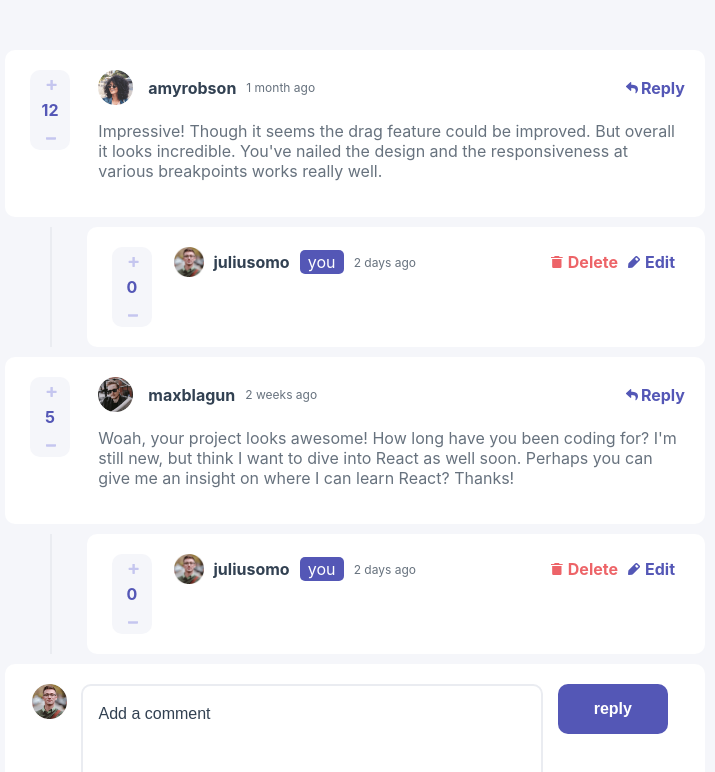
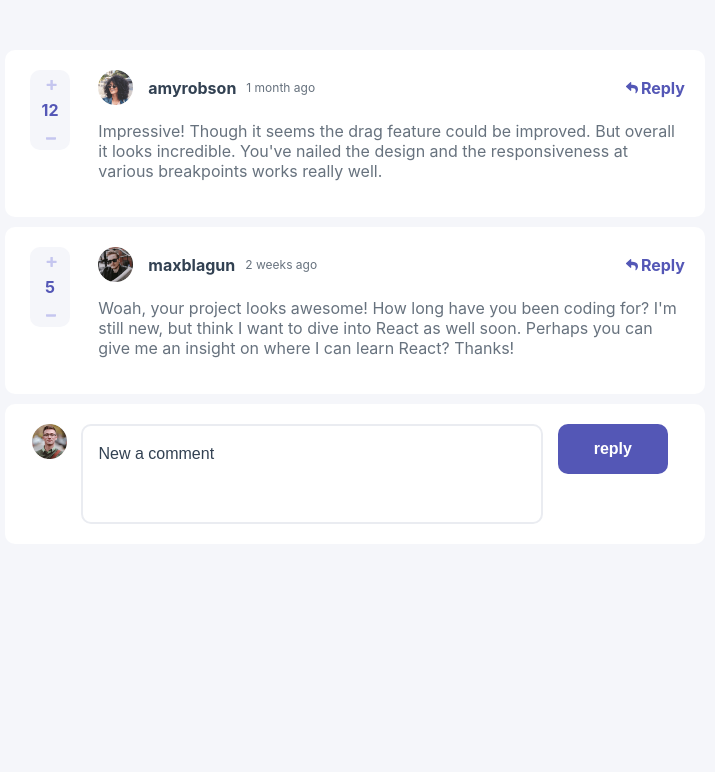
Before and after one commit to xflameyoke/interactive-comment-section-app, a React (Create React App) app: page / in a window 1280 px wide. Shown: the top 772 px of the page, without its empty margins (285-1000 px from the left). Built offline with nearby package versions, Linux system fonts and the light colour scheme.

Commit message:
fix: reply comment display

```diff
--- a/src/components/addComment/addComment.styled.ts
+++ /dev/null
@@ -1,55 +0,0 @@
-import styled, { keyframes } from 'styled-components';
-
-const come = keyframes`
-  0% {
-    opacity: 0;
-    transform: translateY(-100%);
-  }
-
-  100% {
-    opacity: 1;
-    transform: translateY(0);
-  }
-`;
-
-export const AddCommentStyled = styled.div`
-  margin: 10px 0 10px 0;
-  padding: 20px;
-  display: flex;
-  border-radius: 10px;
-  justify-content: space-around;
-  align-content: first-baseline;
-  line-height: 50px;
-  background: ${({ theme }) => theme.colors.white};
-  animation-name ${come};
-  animation-duration: 1s;
-  animation-iteration-count: ease-in;
-`;
-
-export const AddCommentAvatar = styled.img`
-  width: 35px;
-  height: 35px;
-`;
-
-export const AddCommentInput = styled.input`
-  width: 70%;
-  height: 100px;
-  border: 2px solid ${({ theme }) => theme.colors.lightGray};
-  border-radius: 10px;
-  box-sizing: border-box;
-  padding: 10px 0 50px 15px;
-  font-size: 16px;
-
-  ::placeholder {
-    color: ${({ theme }) => theme.colors.darkBlue};
-  }
-
-  &:focus {
-    outline: none;
-    border: 2px solid ${({ theme }) => theme.colors.lightGray};
-  }
-`;
-
-export const AddCommentButtonWrapper = styled.div`
-  margin-right: 10px;
-`;
--- a/src/components/addComment/addComment.tsx
+++ /dev/null
@@ -1,34 +0,0 @@
-import React, { ChangeEvent, useState } from 'react';
-import {
-  AddCommentAvatar,
-  AddCommentButtonWrapper,
-  AddCommentInput,
-  AddCommentStyled,
-} from './addComment.styled';
-import Avatar from '../../assets/avatars/image-juliusomo.png';
-import Button from '../button/button';
-
-const AddComment = () => {
-  const [comment, setComment] = useState('');
-
-  const commentDataHandler = (e: ChangeEvent<HTMLInputElement>) => {
-    setComment(e.target.value);
-  };
-
-  return (
-    <AddCommentStyled>
-      <AddCommentAvatar src={Avatar} alt="User Avatar" />
-      <AddCommentInput
-        type="text"
-        placeholder="Add a comment"
-        onChange={commentDataHandler}
-      />
-      <AddCommentButtonWrapper>
-        <Button button={'reply'} />
-        {comment}
-      </AddCommentButtonWrapper>
-    </AddCommentStyled>
-  );
-};
-
-export default AddComment;
--- /dev/null
+++ b/src/components/addReply/addReply.styled.ts
@@ -0,0 +1,21 @@
+import styled, { keyframes } from 'styled-components';
+
+const come = keyframes`
+  0% {
+    opacity: 0; transform: translateY(-100%);
+  }
+  100% {
+    opacity: 1; transform: translateY(0);
+  }
+`;
+
+export const AddReplyStyled = styled.div`
+  background: ${({ theme }) => theme.colors.white};
+  animation-name: ${come};
+  animation-duration: 1s;
+  animation-iteration-count: ease-in;
+  color: ${({ theme }) => theme.colors.grayishBlue};
+  height: 100px;
+  border-radius: 10px;
+  margin: 10px;
+`;
--- /dev/null
+++ b/src/components/addReply/addReply.tsx
@@ -0,0 +1,6 @@
+import React from 'react';
+import { AddReplyStyled } from './addReply.styled';
+
+const AddReply = () => <AddReplyStyled>Add Reply</AddReplyStyled>;
+
+export default AddReply;
--- a/src/components/comment/comment.styled.ts
+++ b/src/components/comment/comment.styled.ts
@@ -25,12 +25,6 @@ export const CommentStyled = styled.div`
 
   p {
     color: ${({ theme }) => theme.colors.grayishBlue};
-  }
-
-  input {
-    width: 90%;
-    height: 50px;
-    border: none;
   }
 `;
 
--- a/src/components/comment/comment.tsx
+++ b/src/components/comment/comment.tsx
@@ -11,8 +11,7 @@ import {
 } from './comment.styled';
 import IconReply from '../../assets/icons/icon-reply.svg';
 import ScoreCounter from '../scoreCounter/scoreCounter';
-import AddComment from '../addComment/addComment';
-import Reply from '../reply/reply';
+import AddReply from '../addReply/addReply';
 
 interface CommentProps {
   id: number;
@@ -25,6 +24,21 @@ interface CommentProps {
   };
   score: number;
   createdAt: string;
+  replies?: [
+    {
+      id: number;
+      content: string;
+      createdAt: string;
+      score: number;
+      replyingTo: string;
+      user: {
+        image: {
+          png: string;
+        };
+      };
+      username: string;
+    }
+  ];
 }
 
 const Comment = (props: CommentProps) => {
@@ -62,8 +76,7 @@ const Comment = (props: CommentProps) => {
           <p>{props.content}</p>
         </div>
       </CommentStyled>
-      <Reply />
-      <CommentReply>{replying ? <AddComment /> : ''}</CommentReply>
+      <CommentReply>{replying ? <AddReply /> : ''}</CommentReply>
     </>
   );
 };
--- a/src/components/commentList/commentList.tsx
+++ b/src/components/commentList/commentList.tsx
@@ -1,7 +1,8 @@
-import React, { useEffect, useState } from 'react';
+import React, { useState } from 'react';
 import Comment from '../comment/comment';
-import AddComment from '../addComment/addComment';
+import NewComment from '../newComment/newComment';
 import { CommentListStyled } from './commentList.styled';
+import dataJSON from '../../data.json';
 
 interface Comment {
   id: number;
@@ -14,8 +15,7 @@ interface Comment {
   };
   score: number;
   createdAt: string;
-  replies: [
-    {
+  replies: {
     id: number;
     content: string;
     createdAt: string;
@@ -25,26 +25,17 @@ interface Comment {
       image: {
         png: string;
       };
+      username: string;
     };
-      username: string;
-    }
-  ];
+  }[];
 }
 
 const CommentList = () => {
-  const [commentData, setCommentData] = useState<Array<Comment>>([]);
+  const [data, setData] = useState(dataJSON);
 
-  useEffect(() => {
-    const getData = async () => {
-      const response = await fetch('./data.json');
-      const data = await response.json();
-      setCommentData(data.comments);
-    };
+  const dataREPLY = data.comments[1].replies;
 
-    getData();
-  }, []);
-
-  const mappedData = commentData.map(
+  const mappedData = data.comments.map(
     ({ content, id, user, score, createdAt }) => (
       <div key={id}>
         <Comment
@@ -61,7 +52,7 @@ const CommentList = () => {
   return (
     <CommentListStyled>
       {mappedData}
-      <AddComment />
+      <NewComment />
     </CommentListStyled>
   );
 };
--- a/src/components/newComment/newComment.styled.ts
+++ b/src/components/newComment/newComment.styled.ts
@@ -1,5 +1,55 @@
-import styled from "styled-components";
+import styled, { keyframes } from 'styled-components';
+
+const come = keyframes`
+  0% {
+    opacity: 0;
+    transform: translateY(-100%);
+  }
+
+  100% {
+    opacity: 1;
+    transform: translateY(0);
+  }
+`;
 
 export const NewCommentStyled = styled.div`
+  margin: 10px 0 10px 0;
+  padding: 20px;
+  display: flex;
+  border-radius: 10px;
+  justify-content: space-around;
+  align-content: first-baseline;
+  line-height: 50px;
   background: ${({ theme }) => theme.colors.white};
+  animation-name ${come};
+  animation-duration: 1s;
+  animation-iteration-count: ease-in;
 `;
+
+export const NewCommentAvatar = styled.img`
+  width: 35px;
+  height: 35px;
+`;
+
+export const NewCommentInput = styled.input`
+  width: 70%;
+  height: 100px;
+  border: 2px solid ${({ theme }) => theme.colors.lightGray};
+  border-radius: 10px;
+  box-sizing: border-box;
+  padding: 10px 0 50px 15px;
+  font-size: 16px;
+
+  ::placeholder {
+    color: ${({ theme }) => theme.colors.darkBlue};
+  }
+
+  &:focus {
+    outline: none;
+    border: 2px solid ${({ theme }) => theme.colors.lightGray};
+  }
+`;
+
+export const NewCommentButtonWrapper = styled.div`
+  margin-right: 10px;
+`;
--- a/src/components/newComment/newComment.tsx
+++ b/src/components/newComment/newComment.tsx
@@ -1,8 +1,34 @@
-import React from 'react';
-import { NewCommentStyled } from './newComment.styled';
+import React, { ChangeEvent, useState } from 'react';
+import {
+  NewCommentAvatar,
+  NewCommentButtonWrapper,
+  NewCommentInput,
+  NewCommentStyled,
+} from './newComment.styled';
+import Avatar from '../../assets/avatars/image-juliusomo.png';
+import Button from '../button/button';
 
 const NewComment = () => {
-  <NewCommentStyled>New Comment</NewCommentStyled>;
+  const [comment, setComment] = useState('');
+
+  const commentDataHandler = (e: ChangeEvent<HTMLInputElement>) => {
+    setComment(e.target.value);
+  };
+
+  return (
+    <NewCommentStyled>
+      <NewCommentAvatar src={Avatar} alt="User Avatar" />
+      <NewCommentInput
+        type="text"
+        placeholder="New a comment"
+        onChange={commentDataHandler}
+      />
+      <NewCommentButtonWrapper>
+        <Button button={'reply'} />
+        {comment}
+      </NewCommentButtonWrapper>
+    </NewCommentStyled>
+  );
 };
 
 export default NewComment;
```
Also changed, not shown: src/data.json (renamed from public/data.json). Lines whose indentation alone changed are shown as unchanged.
